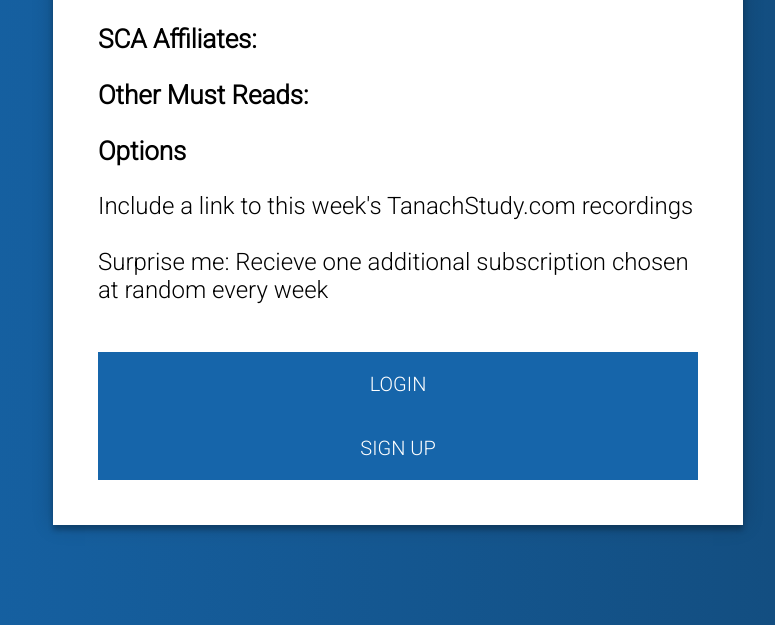
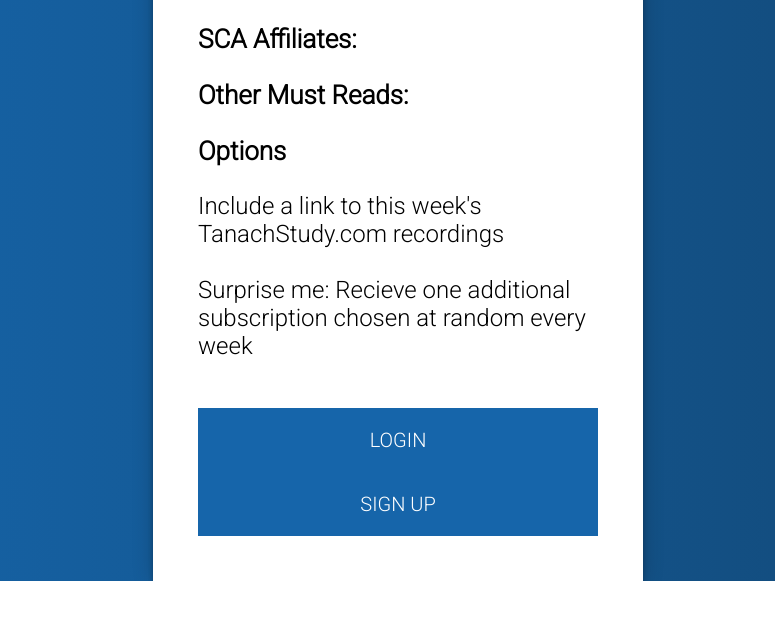
Before and after one commit to IkeyBenz/shabbat-shalom-reader-frontend, a plain HTML site: page index.html in a window 1280 px wide. Shown: the part 527-1152 px from the top of the page, without its empty margins (242-1017 px from the left). After the commit the page ends 1108 px from the top, so only its background shows below. Drawn offline with nearby package versions, Linux system fonts and the light colour scheme; no server answers.

```diff
--- a/styles.css
+++ b/styles.css
@@ -51,8 +51,8 @@ h3 {
   position: relative;
   z-index: 1;
   background: #FFFFFF;
-  max-width: 600px;
-  margin: 0 auto 100px;
+  max-width: 400px;
+  margin: 0 auto;
   padding: 45px;
   text-align: center;
   box-shadow: 0 0 20px 0 rgba(0, 0, 0, 0.2), 0 5px 5px 0 rgba(0, 0, 0, 0.24);
```
